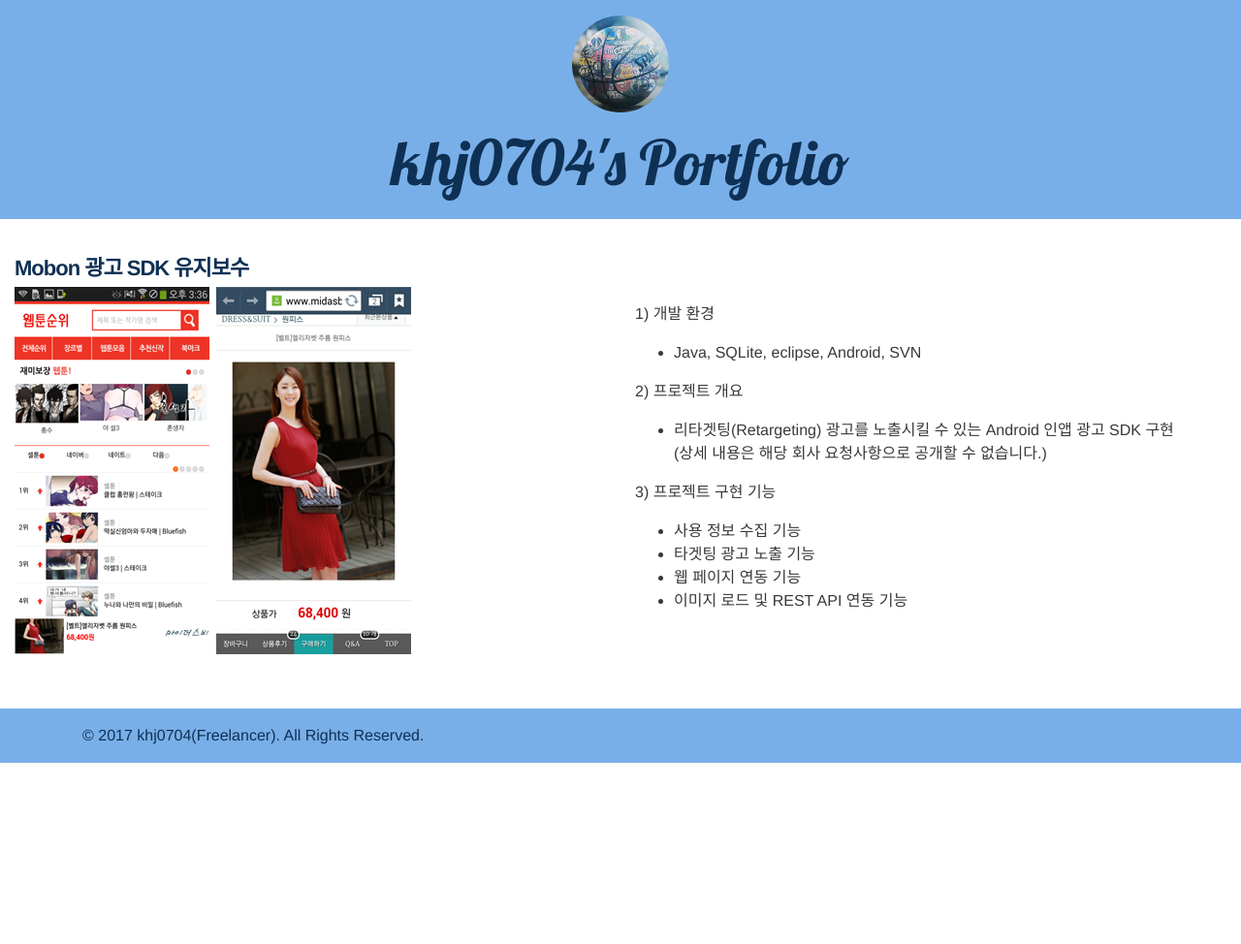
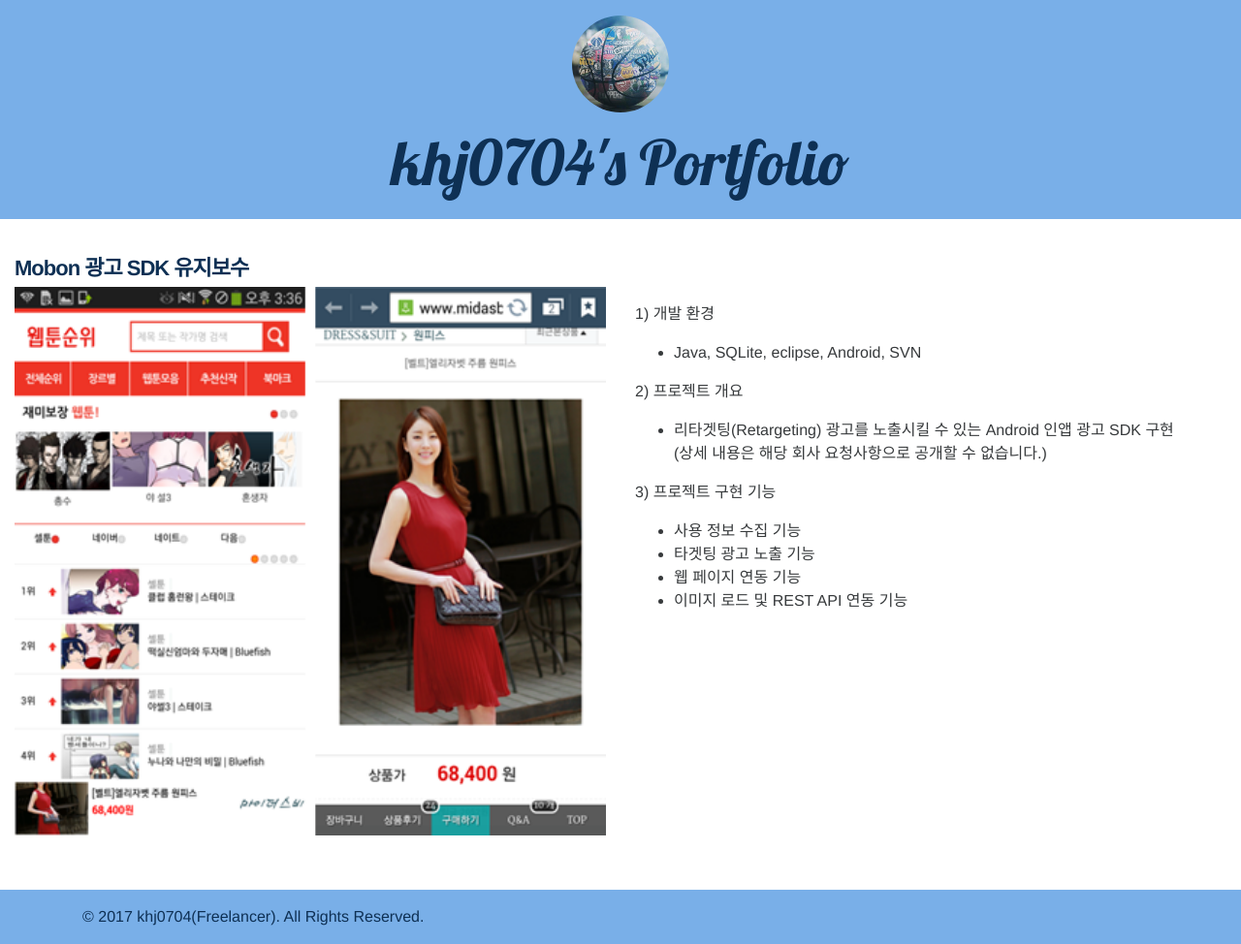
Before and after one commit to khj0704/khj0704.github.io, a Jekyll site: the page built from _posts/2017-01-15-portfolio15.md, in a window 1280 px wide. Shown: the whole page at 97% size. Built offline with Jekyll 4.4.1, drawn with Linux system fonts in a browser that asks for light colours; nearby versions of some CDN libraries; before the commit the page ends 900 px from its top, so only the background shows below that.

Commit message:
Modified

```diff
--- a/_layouts/post.html
+++ b/_layouts/post.html
@@ -78,7 +78,7 @@
 				</div>
 				<div class="col-sm-12 col-md-6">
 					<p>
-						<img src="../../../../../web-dist/images/{{ page.image }}" align="center">
+						<img src="../../../../../web-dist/images/{{ page.image }}" align="center" style="width:100%;height:auto;">
 					</p>
 				</div>
 				<div class="col-sm-12 col-md-6">
```
